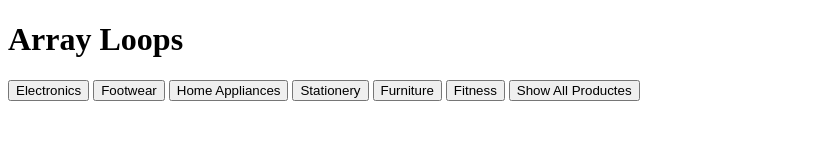
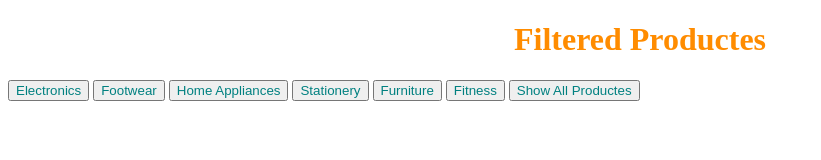
Before and after one commit to CodewithIffi/Filtered-E-com-Products, a plain HTML site: page index.html in a window 1280 px wide. Shown: the whole page, without its empty margins (0-821 px from the left). Drawn offline with Linux system fonts and the light colour scheme.

```diff
--- a/app.js
+++ b/app.js
@@ -239,6 +239,7 @@ function renderCategory(category) {
     console.log(productsByCategory);
 
 
+
     const categoryDiv = document.createElement('div');
 
 
@@ -256,6 +257,11 @@ function renderCategory(category) {
     div.innerHTML = '';
     div.appendChild(categoryDiv);
 }
+
+
+
+
+
 
 // Electronics Category
 document.getElementById('Electronics').addEventListener('click', function () {
--- a/index.html
+++ b/index.html
@@ -5,10 +5,11 @@
     <meta charset="UTF-8">
     <meta name="viewport" content="width=device-width, initial-scale=1.0">
     <title>Filtered Productes</title>
+    <link rel="stylesheet" href="style.css">
 </head>
 
 <body>
-    <h1>Array Loops</h1>
+    <h1 class="h1">Filtered Productes</h1>
 
     <button id="Electronics">Electronics</button>
     <button id="Footwear">Footwear</button>
--- /dev/null
+++ b/style.css
@@ -0,0 +1,8 @@
+.h1{
+    text-align: center;
+    color: darkorange;
+}
+button{
+    color: teal
+    ;
+}
```
